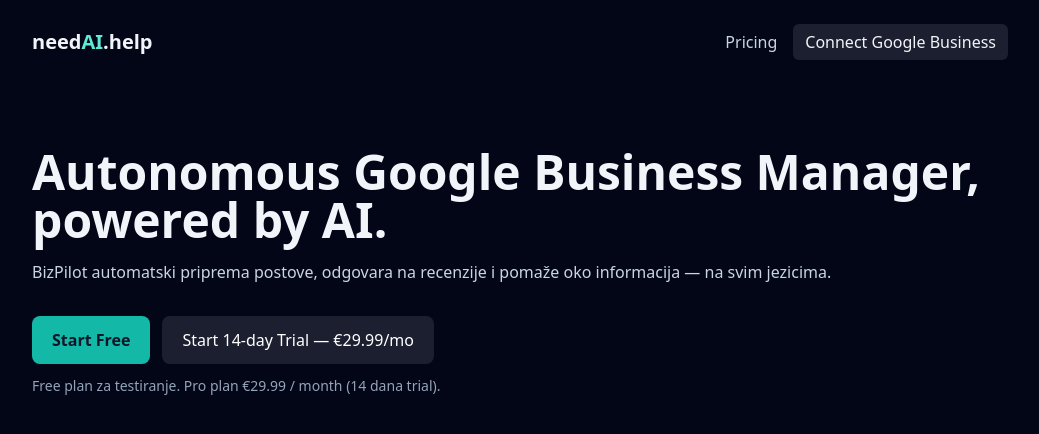
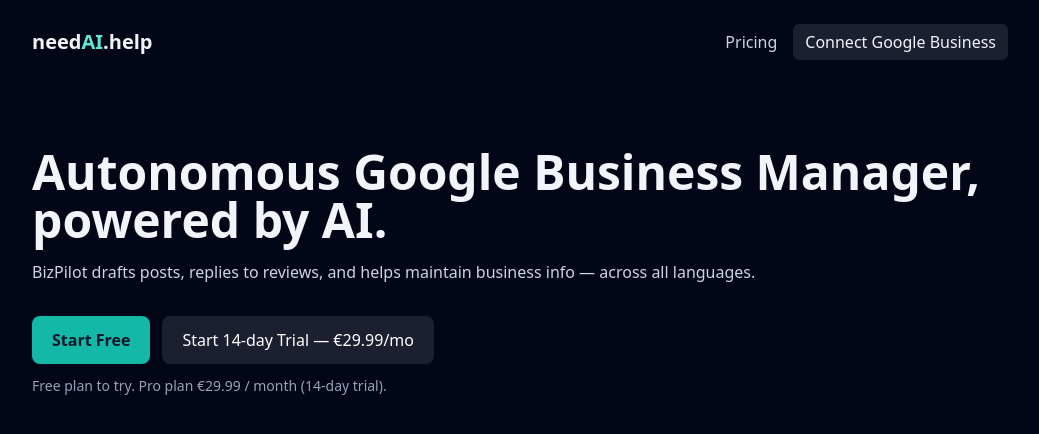
Before and after one commit to boskovasiljevic90/bizpilot, a Next.js app: page / in a window 1280 px wide. Shown: the top 434 px of the page, without its empty margins (120-1159 px from the left). Built offline with nearby package versions, Linux system fonts and the light colour scheme.

Commit message:
Update index.tsx

```diff
--- a/pages/index.tsx
+++ b/pages/index.tsx
@@ -12,7 +12,6 @@
       <main className="min-h-screen bg-slate-950 text-slate-100">
         <header className="max-w-5xl mx-auto px-6 py-6 flex items-center justify-between">
           <div className="flex items-center gap-3">
-            {/* Logo privremeno tekstualno; posle ubaci SVG */}
             <span className="text-xl font-extrabold">
               need<span className="text-teal-300">AI</span>.help
             </span>
@@ -28,7 +27,7 @@
             Autonomous Google Business Manager, powered by AI.
           </h1>
           <p className="mt-4 text-slate-300">
-            BizPilot automatski priprema postove, odgovara na recenzije i pomaže oko informacija — na svim jezicima.
+            BizPilot drafts posts, replies to reviews, and helps maintain business info — across all languages.
           </p>
 
           <div className="mt-8 flex flex-wrap gap-3">
@@ -47,7 +46,7 @@
           </div>
 
           <p className="mt-3 text-sm text-slate-400">
-            Free plan za testiranje. Pro plan €29.99 / month (14 dana trial).
+            Free plan to try. Pro plan €29.99 / month (14-day trial).
           </p>
         </section>
       </main>
```
